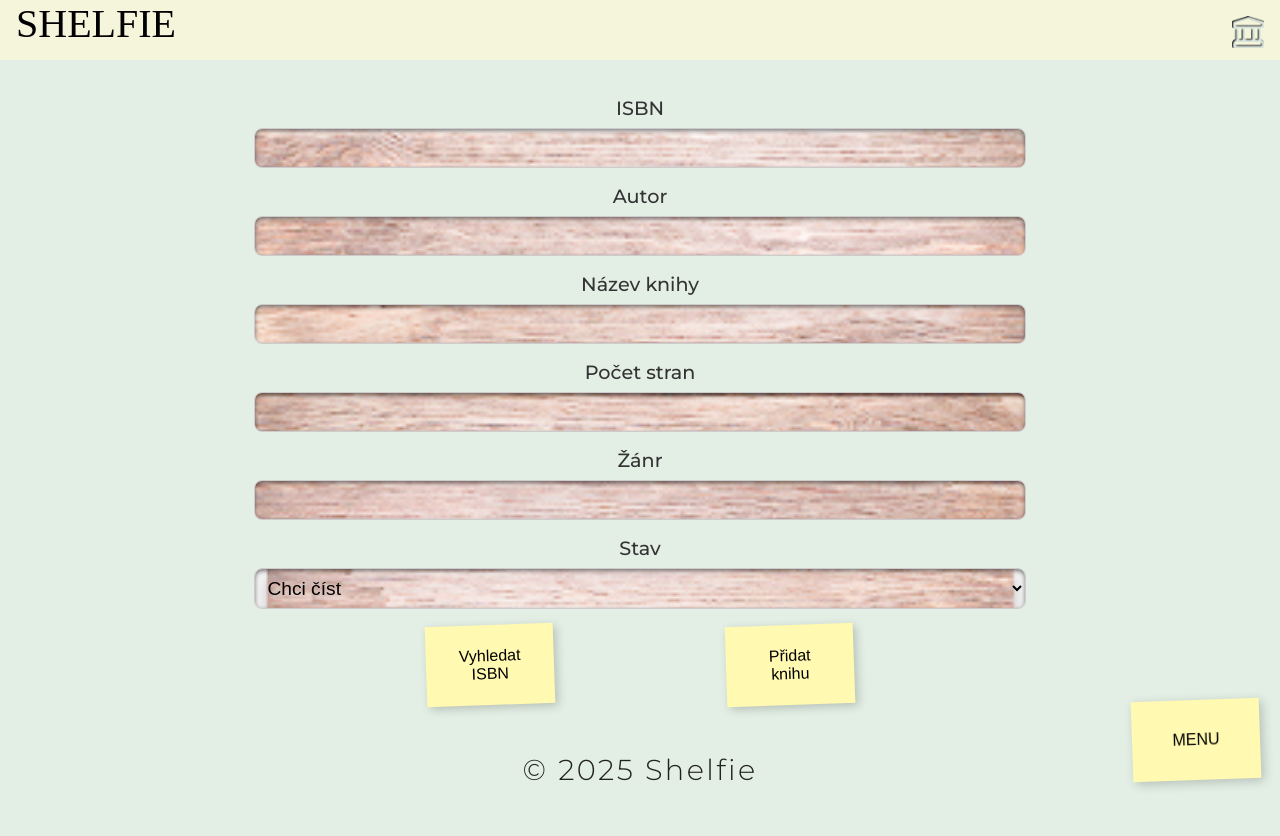
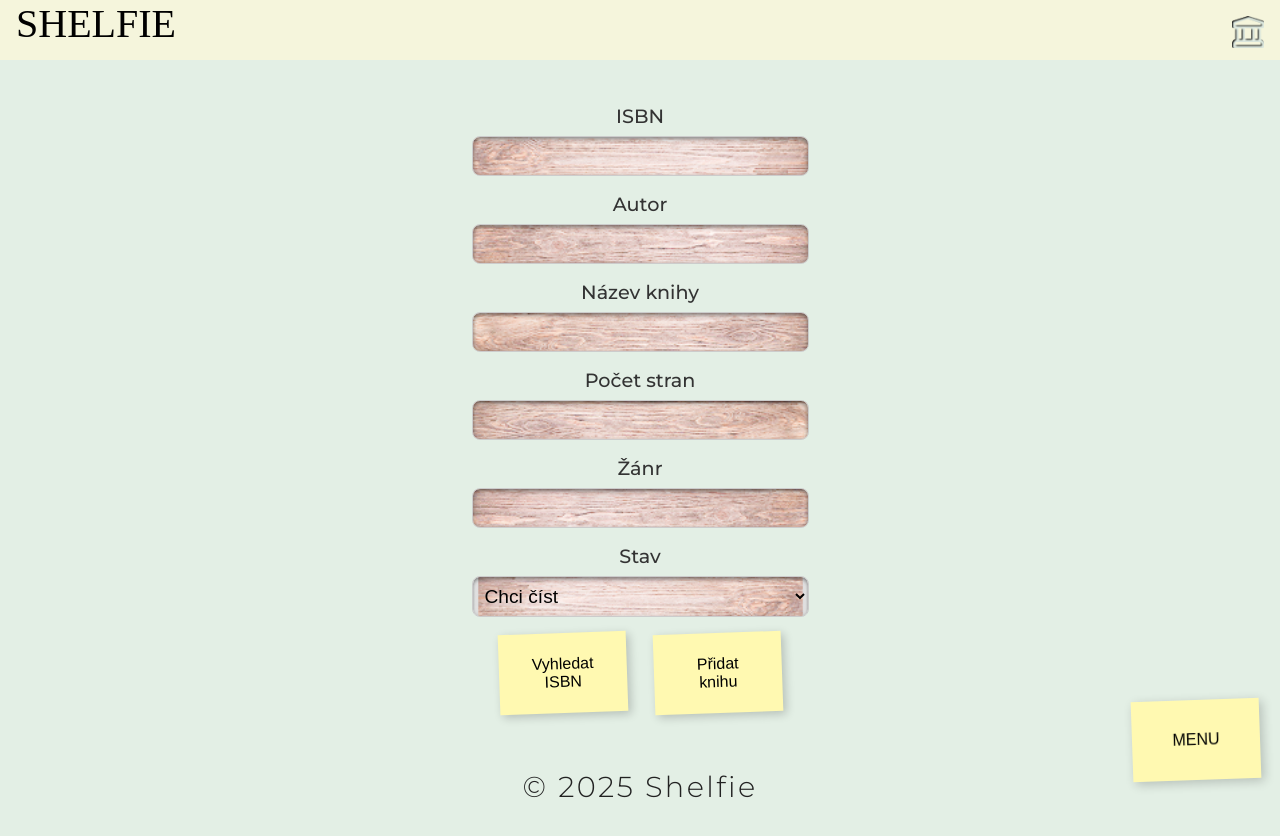
Before and after one commit to jficz/shelfie, a React (Vite) app: page /pridat-knihu in a window 1280 px wide. Built offline with nearby package versions, Linux system fonts and the light colour scheme; a web font is replaced by a local one.

Commit message:
styles adherence

```diff
--- a/src/app.jsx
+++ b/src/app.jsx
@@ -3,6 +3,7 @@ import { HomePage } from './pages/HomePage/HomePage';
 import { useEffect, useState } from 'react';
 import { Outlet, useParams } from 'react-router-dom';
 import { BookShelf } from './components/BookShelf/BookShelf';
+import { AddBookForm } from './components/AddBookForm/AddBookForm';
 
 export const App = () => {
 
--- a/src/components/AddBookForm/AddBookForm.css
+++ b/src/components/AddBookForm/AddBookForm.css
@@ -2,11 +2,12 @@
   display: flex;
   flex-direction: column;
   gap: 1rem;
-  width: 80%;
+  min-width: 385px;
   margin: 0;
   padding: 1.5rem;
   background-color: var(--background-color);
   color: rgba(48, 47, 46, 1);
+
 }
 
 .form-group {
@@ -96,3 +97,10 @@ button[type="submit"]:hover {
   transform: rotate(0deg) scale(1.02);
   box-shadow: 4px 4px 15px rgba(0, 0, 0, 0.3);
 }
+
+
+@media (min-width: 768px) {
+  .add-book-form {
+  max-width: 650px;
+  }
+}
--- a/src/components/BookDetail/BookDetail.css
+++ b/src/components/BookDetail/BookDetail.css
@@ -4,7 +4,11 @@
   display: flex;
   flex-direction: column;
   align-items: center;
+  margin: 0 auto;
+  width: 100%;
+  max-width: 600px;
 }
+
 
 .book-cover img {
   max-width: 250px;
--- a/src/components/BookDetail/BookDetail.jsx
+++ b/src/components/BookDetail/BookDetail.jsx
@@ -24,6 +24,7 @@ export const BookDetail = () => {
   const book = books.find((item) => item.id === bookId);
   return (
     <>
+
       <div className="book-detail" key={book.id}>
         <div className="book-cover">
           <img src={imgPlaceholder} alt="Název knihy" />
@@ -49,6 +50,7 @@ export const BookDetail = () => {
           </ul>
         </div>
       </div>
+
     </>
   );
 };
--- a/src/global.css
+++ b/src/global.css
@@ -25,6 +25,7 @@ body {
 #app {
   display: flex;
   flex-direction: column;
-  justify-content: space-between;
-  align-items: center;
+  height: 100vh;
+  /*justify-content: space-between;
+  align-items: center;*/
 }
--- a/src/pages/HomePage/HomePage.css
+++ b/src/pages/HomePage/HomePage.css
@@ -1,9 +1,9 @@
 .container {
-  height: 80vh;
-  width: 80%;
+  flex: 1;
   display: flex;
   justify-content: center;
   align-items: center;
+
 }
 
 .logo {
--- a/src/pages/HomePage/HomePage.jsx
+++ b/src/pages/HomePage/HomePage.jsx
@@ -1,3 +1,4 @@
+import { AddBookForm } from '../../components/AddBookForm/AddBookForm';
 import { Footer } from '../../components/Footer/Footer';
 import { Header } from '../../components/Header/Header';
 import './HomePage.css';
--- a/src/pages/LoadingPage/LoadingPage.css
+++ b/src/pages/LoadingPage/LoadingPage.css
@@ -1,12 +1,10 @@
 .loading-container {
-  height: 80vh;
-  width: 80%;
   display: flex;
   flex-direction: column;
   align-items: center;
   justify-content: center;
   padding: 2rem;
-
+  flex: 1;
 
 }
 
@@ -23,7 +21,7 @@
 }
 
 
-@media (min-width: 550px) {
+@media (min-width: 660px) {
   .logo-big img {
     width: 14rem;
     padding-bottom: 8rem;
```
